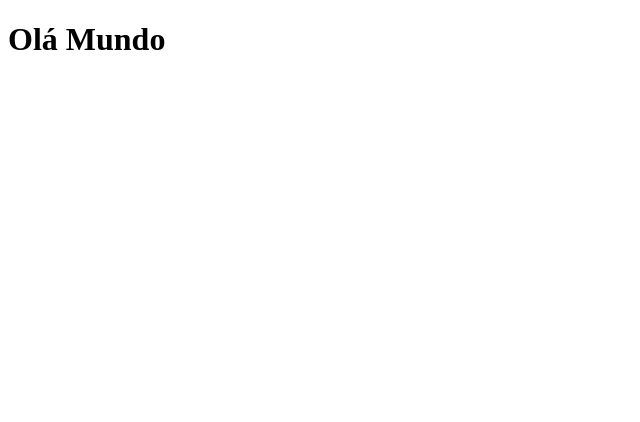
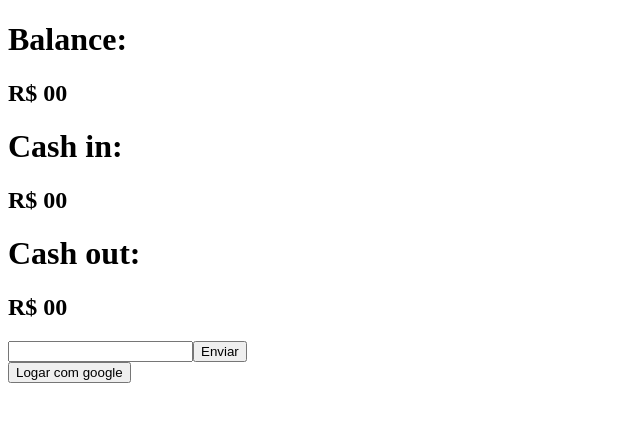
Before and after one commit to AndryelBlanco/MyWallet, a React (Create React App) app: page / in a window 1280 px wide. Shown: the top 422 px of the page, without its empty margins (0-640 px from the left). Built offline with nearby package versions, Linux system fonts and the light colour scheme; no server answers; the database is empty.

Commit message:
Saving Transactions in Firebase

```diff
--- a/package.json
+++ b/package.json
@@ -6,9 +6,13 @@
     "@testing-library/jest-dom": "^5.11.4",
     "@testing-library/react": "^11.1.0",
     "@testing-library/user-event": "^12.1.10",
+    "firebase": "^9.4.1",
     "react": "^17.0.2",
     "react-dom": "^17.0.2",
+    "react-icons": "^4.3.1",
+    "react-router-dom": "^6.0.0-beta.0",
     "react-scripts": "4.0.3",
+    "styled-components": "^5.3.3",
     "web-vitals": "^0.2.4",
     "workbox-background-sync": "^5.1.3",
     "workbox-broadcast-update": "^5.1.3",
--- a/src/App.js
+++ b/src/App.js
@@ -1,9 +1,10 @@
 import React from 'react';
+import HomePage from './Pages/Home/HomePage';
 
 function App() {
   return (
     <div className="App">
-      <h1>Olá Mundo</h1>
+      <HomePage/>
     </div>
   );
 }
--- /dev/null
+++ b/src/Contexts/AuthContext.js
@@ -0,0 +1,38 @@
+import React from 'react';
+import { signInWithPopup } from "firebase/auth";
+import { auth, provider } from '../Helper/FirebaseConfig';
+
+export const AuthContext = React.createContext();
+
+export default function AuthContextProvider({children}){
+    const [user, setUser] = React.useState(null);
+
+    React.useEffect(() => {
+        auth.onAuthStateChanged((user) => {
+            if(user){
+                const { uid, displayName, photoURL } = user;
+                setUser({uid, displayName, photoURL});
+            }
+        })
+    }, []);
+
+    React.useEffect(() =>{
+        // console.log("U: ", user);
+    }, [user]);
+
+    function login(){
+        signInWithPopup(auth, provider)
+        .then((result) => {
+            const { uid, displayName, photoURL } = result;
+            setUser({uid, displayName, photoURL});
+        }).catch((error) => {
+           console.log("Error: ", error);
+        });
+    }
+
+    return (
+        <AuthContext.Provider value={{ user, setUser, login}}>
+            {children}
+        </AuthContext.Provider>
+    )
+}
--- /dev/null
+++ b/src/Contexts/DataContext.js
@@ -0,0 +1,72 @@
+import React from 'react';
+import { db } from '../Helper/FirebaseConfig';
+import { collection, setDoc, getDoc, doc } from "firebase/firestore";
+
+export const DataContext = React.createContext({});
+
+export const DataProvider = ({children}) => {
+    const database = db;
+
+    const [storedData, setStoredData] = React.useState(false);
+    const [totalBalance, setTotalBalance] = React.useState(null);
+    const [cashIn, setCashIn] = React.useState(null);
+    const [cashOut, setCashOut] = React.useState(null);
+
+    React.useEffect(() => {
+        getTransactionData();
+    }, [])
+
+    React.useEffect(() =>{
+        if(storedData){
+            saveTransactionData();
+        }
+    }, [totalBalance]);
+
+
+        async function saveTransactionData(){
+            const docRef = collection(database, "Transactions");
+            await setDoc(doc(docRef, "newTransaction"),{
+                balance: totalBalance,
+                cashIn: cashIn,
+                cashOut: cashOut,
+            })
+            .then(() => console.log("object Saved"))
+            .catch((e) => console.log("Error: ",e));
+        }
+
+        async function createFirebaseData(){
+            const docRef = collection(database, "Transactions");
+            await setDoc(doc(docRef, "newTransaction"), {
+                balance: 0,
+                cashIn: 0,
+                cashOut: 0,
+            })
+            .then(() => console.log("New Object Created"))
+            .catch((e) => console.log("Error: ",e))
+            .finally(() => getTransactionData());
+        }
+
+        async function getTransactionData(){
+            const docRef = doc(database, 'Transactions', "newTransaction");
+            const docSnap = await getDoc(docRef);
+            if (docSnap.exists()){
+                const { balance, cashIn, cashOut} = docSnap.data();
+                setStoredData(true);
+                setTotalBalance(balance);
+                setCashIn(cashIn);
+                setCashOut(cashOut);
+            }else{
+                setStoredData(false);
+                createFirebaseData();
+            }
+        }
+
+
+    return(
+        <DataContext.Provider value={{ saveTransactionData, getTransactionData, totalBalance, cashIn, cashOut, setTotalBalance, setCashOut, setCashIn }}>
+            {children}
+        </DataContext.Provider>
+    )
+}
+
+export const useData = () => React.useContext(DataContext);
--- /dev/null
+++ b/src/Helper/FirebaseConfig.js
@@ -0,0 +1,17 @@
+import { initializeApp } from "firebase/app";
+import { getAuth, GoogleAuthProvider } from "firebase/auth";
+import { getFirestore } from "firebase/firestore";
+
+const firebaseConfig = {
+  apiKey: "AIzaSyACjZQAKEy_HbUKMuZhiJPorQfqv5eNeRg",
+  authDomain: "my-wallet00.firebaseapp.com",
+  projectId: "my-wallet00",
+  storageBucket: "my-wallet00.appspot.com",
+  messagingSenderId: "208213761772",
+  appId: "1:208213761772:web:6191e7817e3b6dc311cfc9"
+};
+
+export const app = initializeApp(firebaseConfig);
+export const auth = getAuth(app);
+export const provider = new GoogleAuthProvider();
+export const db = getFirestore(app);
--- /dev/null
+++ b/src/Pages/Home/HomePage.js
@@ -0,0 +1,84 @@
+import React from 'react';
+import { AuthContext } from '../../Contexts/AuthContext';
+import { DataContext } from '../../Contexts/DataContext';
+
+const HomePage = () => {
+    const { login } = React.useContext(AuthContext);
+    const { totalBalance, cashIn, cashOut, setTotalBalance, setCashOut, setCashIn } = React.useContext(DataContext);
+
+    const [ currentTransaction, setCurrentTransaction ] = React.useState('');
+
+    React.useEffect(() => {
+        setTotalBalance(cashIn + cashOut);
+    }, [cashIn, cashOut]);
+
+    // React.useEffect(() => {
+    //     if(oldData !== null){
+    //         console.log("Old: ", oldData);
+    //         setTransaction(oldData);
+    //     }
+    // }, [oldData])
+
+
+    // React.useEffect(() => {
+    //     setTransaction({
+    //         ...transaction,
+    //         balance: transaction.cashIn + transaction.cashOut,
+    //     });
+    // }, [transaction.cashIn, transaction.cashOut])
+
+
+    function handleChange({target}){
+        if(target.value === ''){
+            setCurrentTransaction('');
+        }else{
+            setCurrentTransaction(target.value);
+        }
+    }
+
+
+    function handleLogin(){
+        login();
+    }
+
+    function handleSubmit(e){
+        e.preventDefault();
+        const convertedValue = parseFloat(currentTransaction);
+        console.log(convertedValue);
+        if(convertedValue){
+            if(convertedValue < 0){
+                setCashOut(cashOut + convertedValue);
+            }else{
+                setCashIn(cashIn + convertedValue);
+            }
+        }
+    }
+
+
+    return (
+        <div>
+            <div>
+                <h1>Balance:</h1>
+                <h2>R$ {totalBalance ? totalBalance : '00'}</h2>
+            </div>
+            <div>
+                <h1>Cash in:</h1>
+                <h2>R$ {cashIn ? cashIn : '00'}</h2>
+            </div>
+            <div>
+                <h1>Cash out:</h1>
+                <h2>R$ {cashOut ? cashOut : '00'}</h2>
+            </div>
+            <form onSubmit={handleSubmit}>
+                <input
+                    value={currentTransaction}
+                    onChange={handleChange}
+                />
+                <button>Enviar</button>
+            </form>
+                <button onClick={handleLogin}>Logar com google</button>
+        </div>
+    )
+}
+
+export default HomePage
--- a/src/index.js
+++ b/src/index.js
@@ -1,12 +1,18 @@
 import React from 'react';
 import ReactDOM from 'react-dom';
 import App from './App';
+import AuthContextProvider, { AuthContext } from './Contexts/AuthContext';
+import { DataProvider } from './Contexts/DataContext';
 import * as serviceWorkerRegistration from './serviceWorkerRegistration';
 
 
 ReactDOM.render(
   <React.StrictMode>
-    <App />
+        <AuthContextProvider>
+          <DataProvider>
+            <App />
+          </DataProvider>
+        </AuthContextProvider>
   </React.StrictMode>,
   document.getElementById('root')
 );
```
Also changed, not shown: 2 other files (tests, documents, lock files or other folders).
